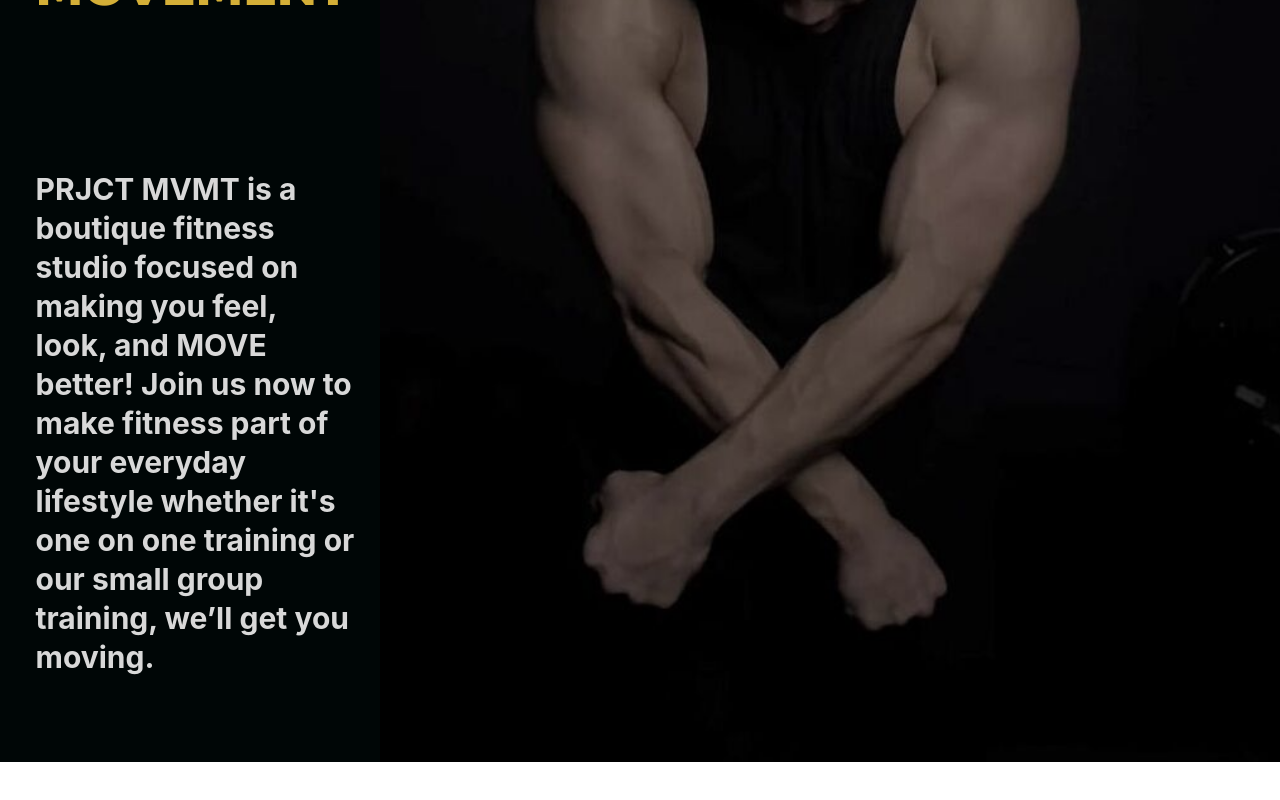
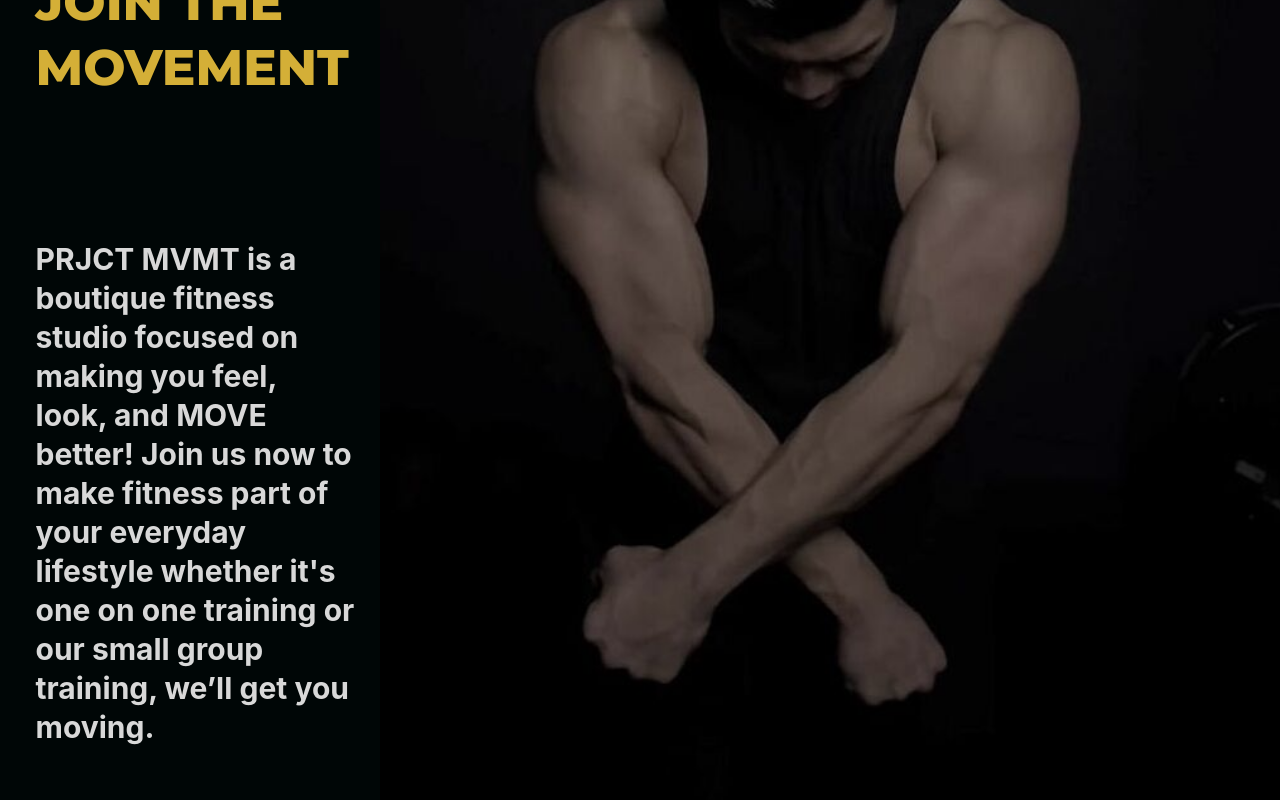
Before and after one commit to wichen42/gym-portal, a React (Vite) app: page / in a window 1280 px wide. Shown: the part 390-1190 px from the top of the page. Before the commit the page ends 1152 px from the top, so only its background shows below. Built offline with nearby package versions, Linux system fonts and the light colour scheme.

Commit message:
adjust landing padding for navbar

```diff
--- a/src/css/framework/local/partials/components/landing.css
+++ b/src/css/framework/local/partials/components/landing.css
@@ -4,6 +4,7 @@
     display: flex;
     align-items: center;
     gap: 25rem;
+    padding-top: 75rem;
 }
 
 .landing-text {
@@ -22,7 +23,7 @@
         font-family: var(--roboto);
         font-size: 30rem;
         font-weight: 700;
-        margin-top: 150rem;
+        margin-top: 140rem;
         margin-left: 10%;
     }
 
```
